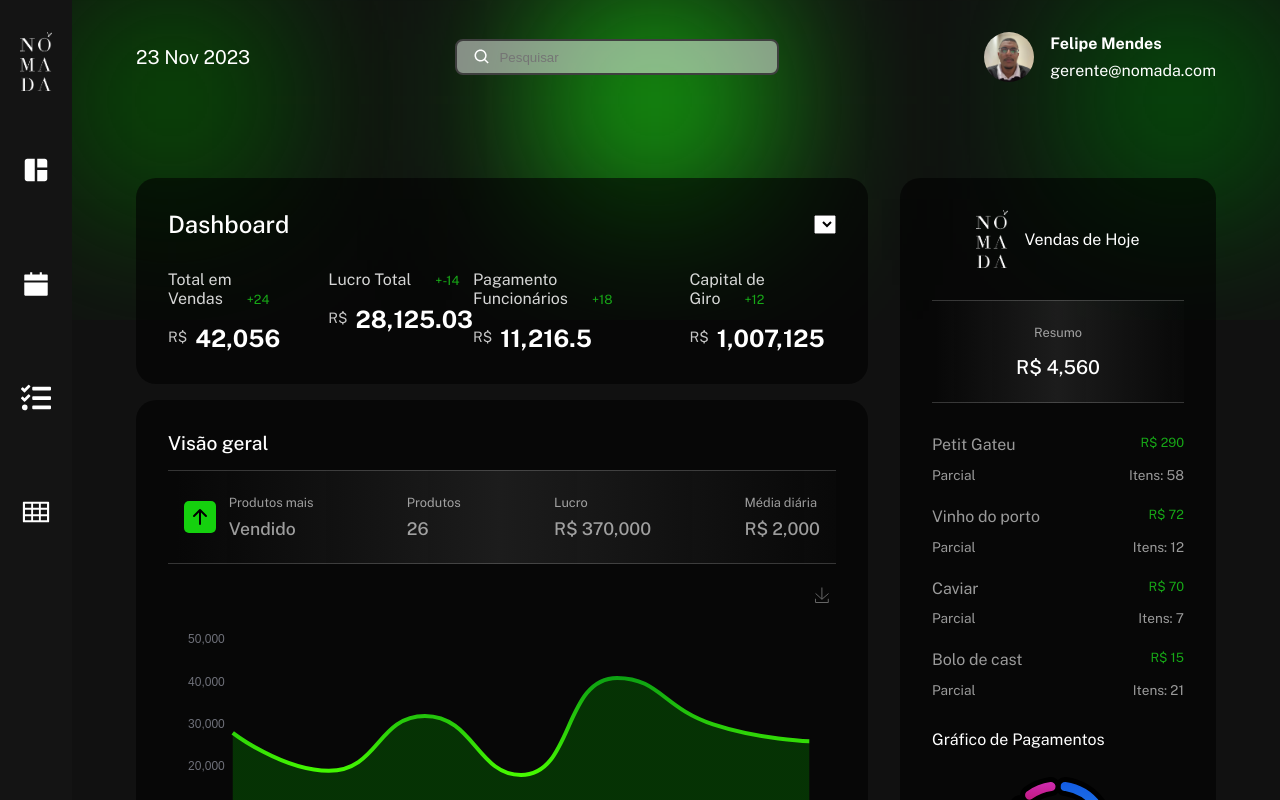
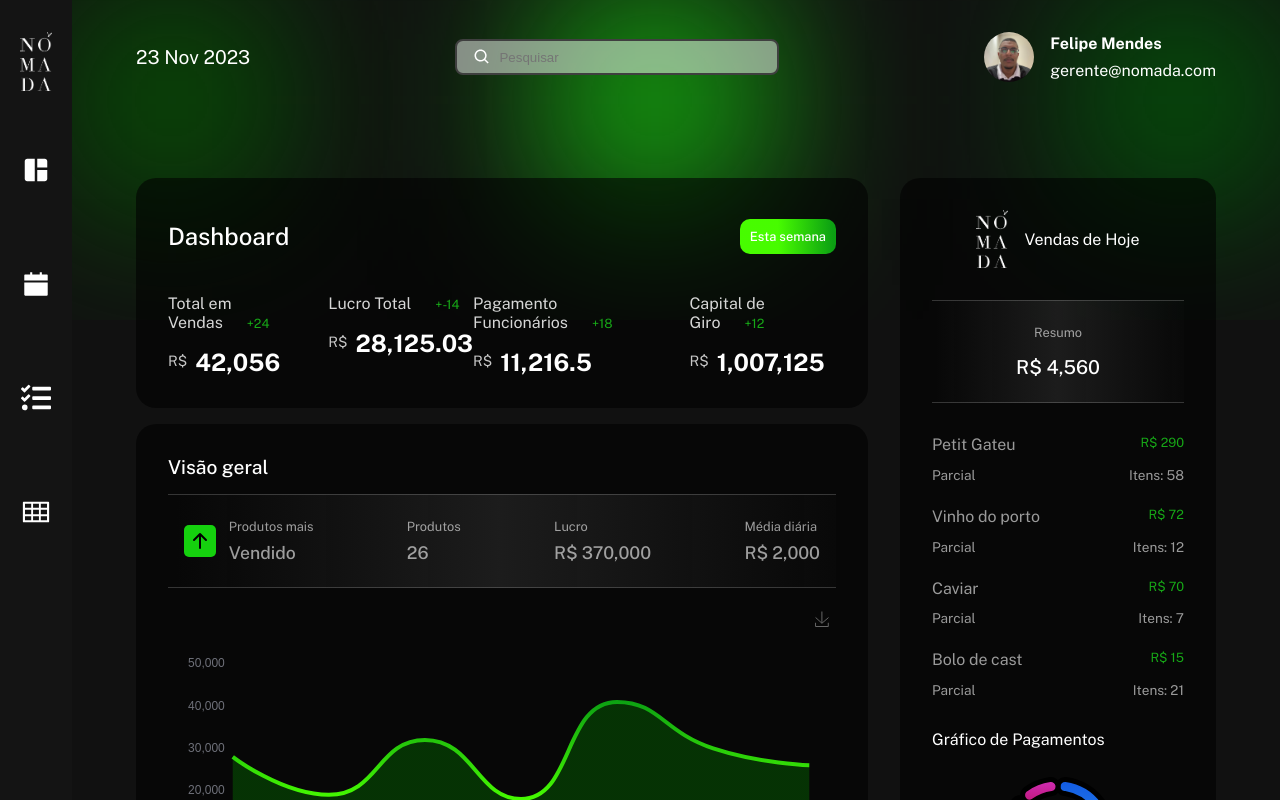
Before and after one commit to TWOmendes2/rest_dash, a React (Vite) app: page /dashboard in a window 1280 px wide. Built offline with nearby package versions, Linux system fonts and the light colour scheme.

Commit message:
Update Dashboard.jsx

```diff
--- a/src/pages/Dashboard/Dashboard.jsx
+++ b/src/pages/Dashboard/Dashboard.jsx
@@ -13,9 +13,7 @@ const Dashboard = () => {
           <span>Dashboard</span>
 
           <div className={css.durationButton}>
-            <select>
               <h1>Esta semana</h1>
-            </select>
           </div>
         </div>
           <div className={css.cards}>
```
